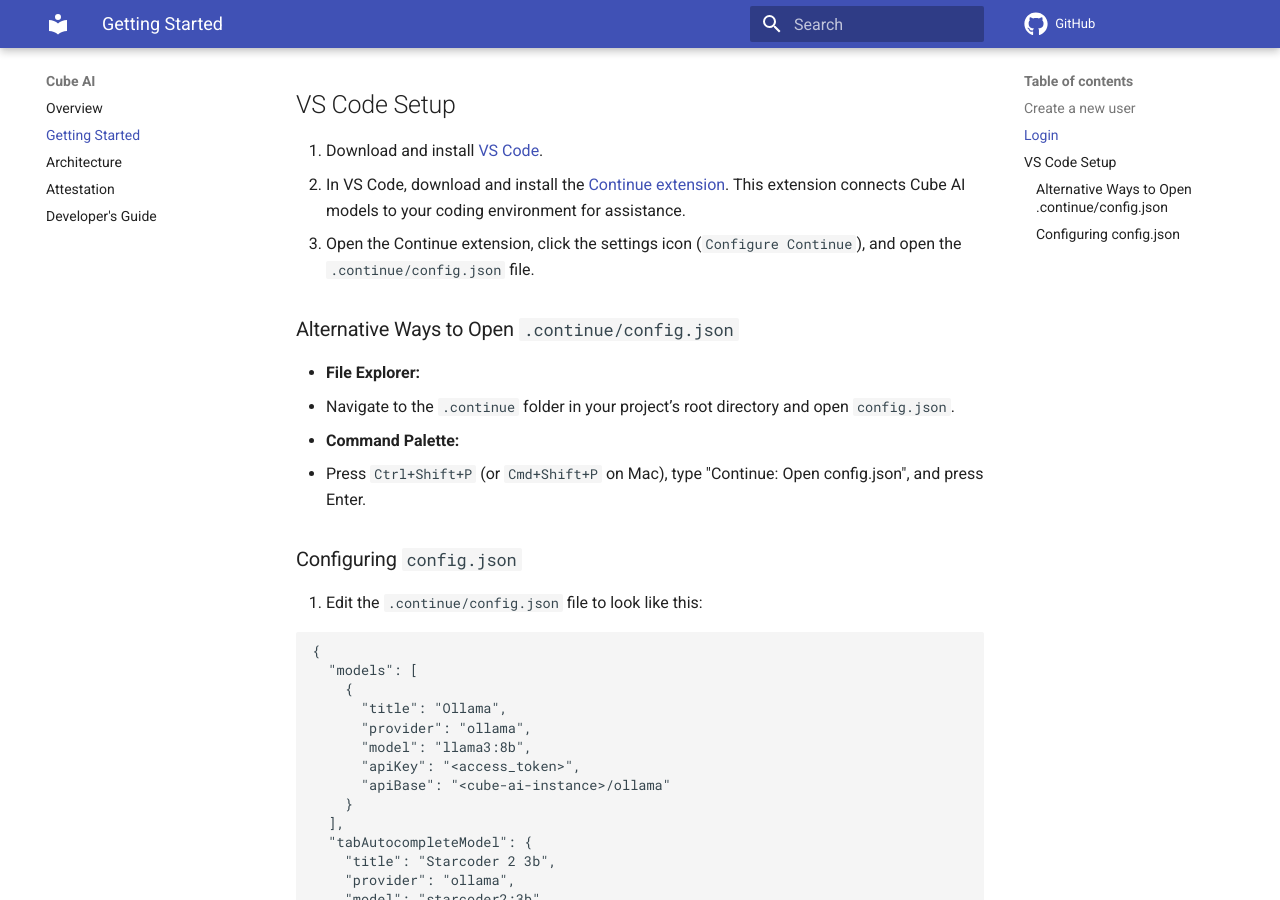
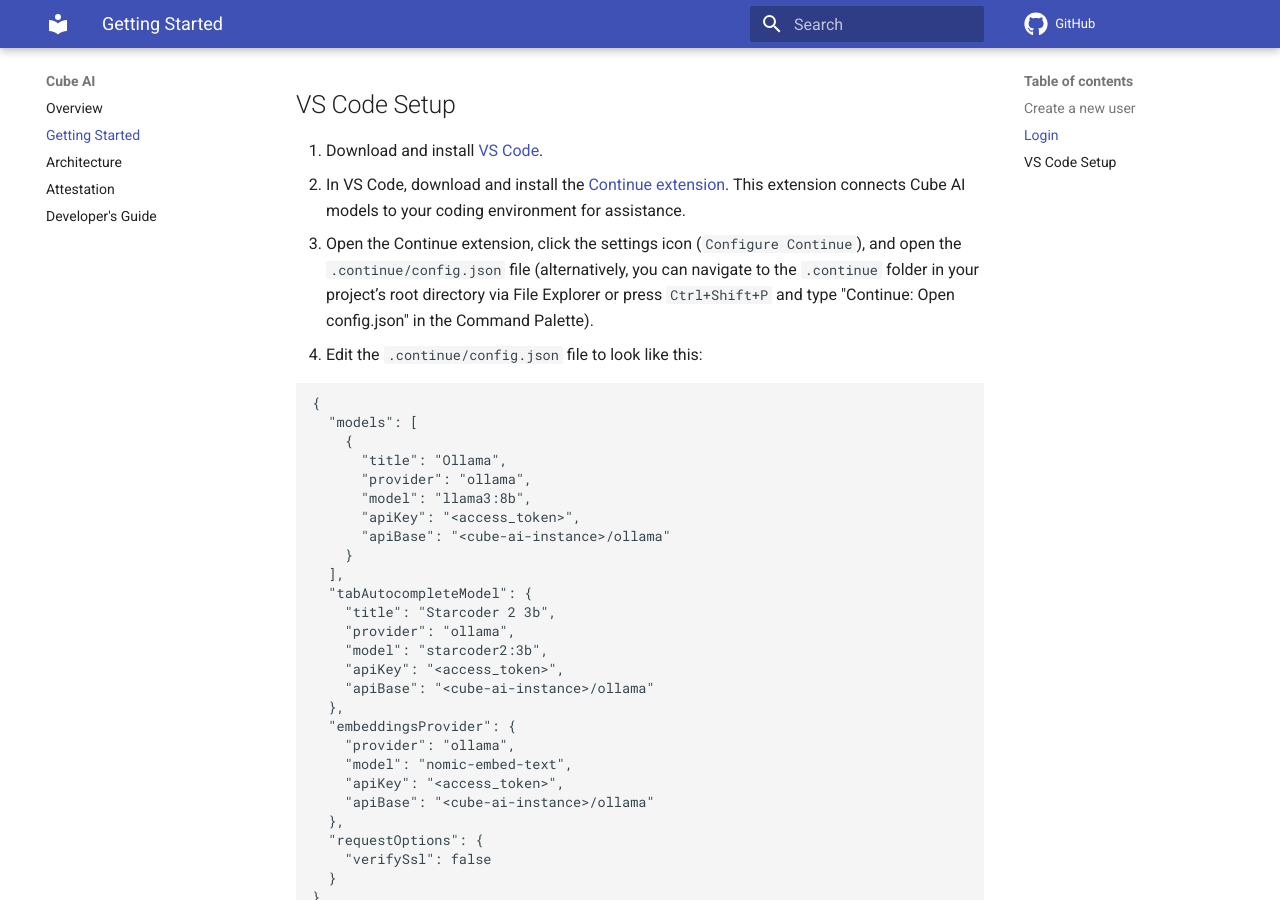
Before and after one commit to ultravioletrs/cube-docs, an MkDocs documentation site: the page built from docs/getting-started.md, in a window 1280 px wide and 900 px high, scrolled down 1109 px. Built offline with MkDocs 1.6.1 and Material for MkDocs 9.7.7, drawn with Linux system fonts in a browser that asks for light colours; comment, search, counter and statistics services are not loaded.

````diff
--- a/docs/getting-started.md
+++ b/docs/getting-started.md
@@ -46,18 +46,7 @@
 
 1. Download and install [VS Code](https://code.visualstudio.com/).
 2. In VS Code, download and install the [Continue extension](https://www.continue.dev/). This extension connects Cube AI models to your coding environment for assistance.
-3. Open the Continue extension, click the settings icon (`Configure Continue`), and open the `.continue/config.json` file.
-
-### Alternative Ways to Open `.continue/config.json`
-
-- **File Explorer:**
-  - Navigate to the `.continue` folder in your project’s root directory and open `config.json`.
-
-- **Command Palette:**
-  - Press `Ctrl+Shift+P` (or `Cmd+Shift+P` on Mac), type "Continue: Open config.json", and press Enter.
-
-### Configuring `config.json`
-
+3. Open the Continue extension, click the settings icon (`Configure Continue`), and open the `.continue/config.json` file (alternatively, you can navigate to the `.continue` folder in your project’s root directory via File Explorer or press `Ctrl+Shift+P` and type "Continue: Open config.json" in the Command Palette).
 4. Edit the `.continue/config.json` file to look like this:
 
 ```json
````
